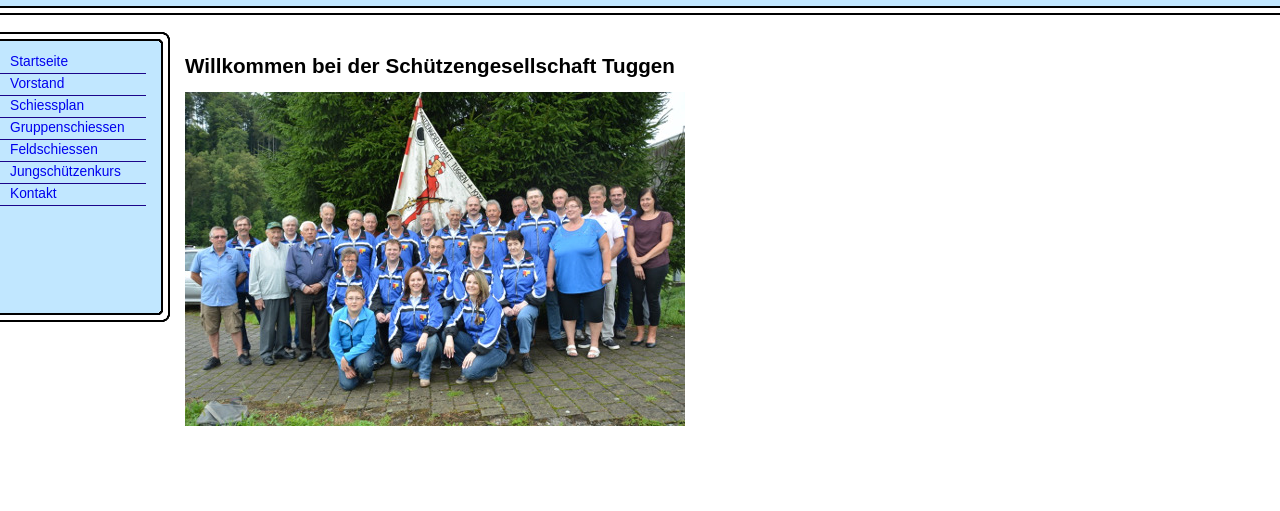
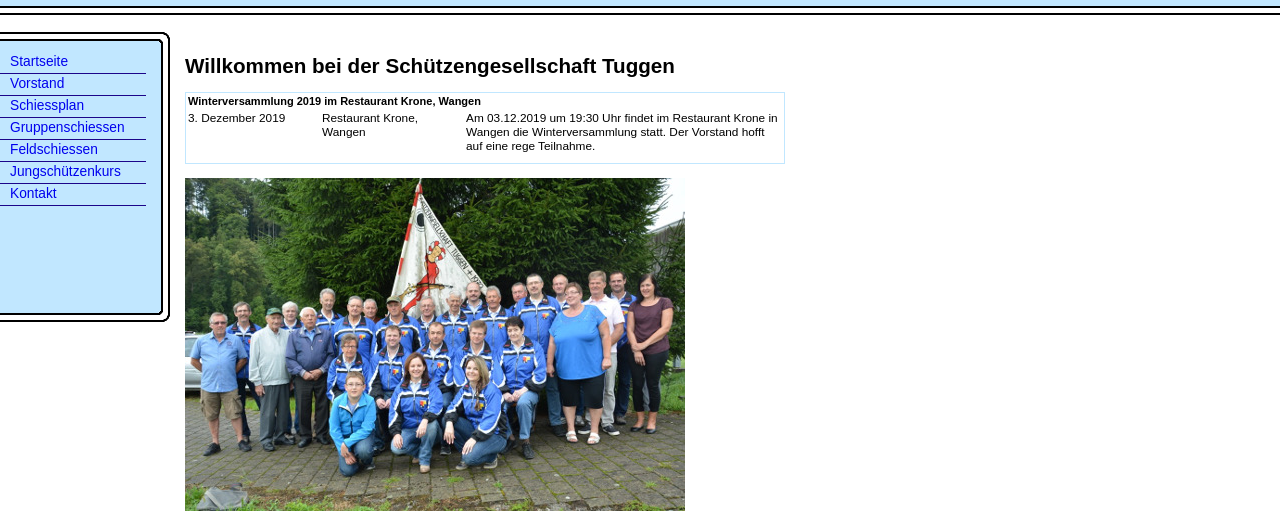
Before and after one commit to mjanser/sg-tuggen-website, a Symfony app: template templates/home.html.twig in a window 1280 px wide. Shown: the part 98-609 px from the top of the page. Run offline with Twig, Linux system fonts and the light colour scheme; the template is opened without the code that fills it, so the values that code supplies are empty; some libraries are stand-ins or nearby versions.

Commit message:
Add Winterversammlung 2019

```diff
--- a/templates/home.html.twig
+++ b/templates/home.html.twig
@@ -4,19 +4,30 @@
 
 {% block content %}
 <h1>Willkommen bei der Schützengesellschaft Tuggen</h1>
-{#<table id="homenews">
-    <tr>
+<table id="homenews">
+    {#<tr>
         <td class="newstitle" colspan="3">GV 2019 in der Schützenstube Chlausen, Tuggen</td>
     </tr>
     <tr class="newsinfo">
         <td class="newsdate">15. Februar 2019</td>
         <td class="newslocation">Schützenstube Chlausen, Tuggen</td>
         <td class="newstext">
-            Am 15.02.2019 findet im in der Schützenstube Chlausen die Generalversammlung statt.
+            Am 15.02.2019 findet in der Schützenstube Chlausen die Generalversammlung statt.
             Vor der GV um 19:00 Uhr gibt es einen Imbiss (bitte anmelden!), um ca. 20:00 Uhr startet die GV.
         </td>
+    </tr>#}
+    <tr>
+        <td class="newstitle" colspan="3">Winterversammlung 2019 im Restaurant Krone, Wangen</td>
     </tr>
-</table>#}
+    <tr class="newsinfo">
+        <td class="newsdate">3. Dezember 2019</td>
+        <td class="newslocation">Restaurant Krone, Wangen</td>
+        <td class="newstext">
+            Am 03.12.2019 um 19:30 Uhr findet im Restaurant Krone in Wangen die Winterversammlung statt.
+            Der Vorstand hofft auf eine rege Teilnahme.
+        </td>
+    </tr>
+</table>
 <p>
     <img src="{{ asset('images/verein.jpg') }}" alt="Verein" />
 </p>
```
